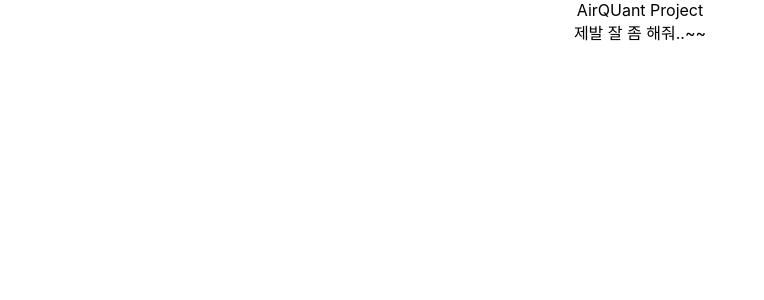
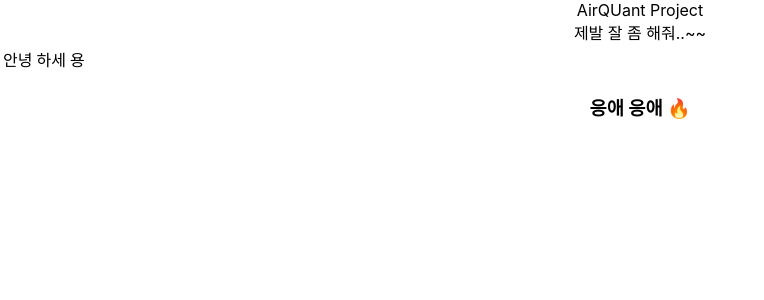
Before and after one commit to samseburn/AirQuant-practice, a React (Create React App) app: page / in a window 1280 px wide. Shown: the top 300 px of the page, without its empty margins (0-764 px from the left). Built offline with nearby package versions, Linux system fonts and the light colour scheme.

Commit message:
✅ test: hi

```diff
--- a/src/Seoyoon/SeoyoonTest.jsx
+++ b/src/Seoyoon/SeoyoonTest.jsx
@@ -4,6 +4,14 @@ const SeoyoonTest = () => {
     return (
         <div>
             제발 잘 좀 해줘..~~
+            <table>
+                <tr>
+                    <td>안녕</td>
+                    <td>하세</td>
+                    <td>용</td>
+                </tr>
+            </table>
+            <h3>응애 응애 🔥</h3>
         </div>
     );
 };
```
